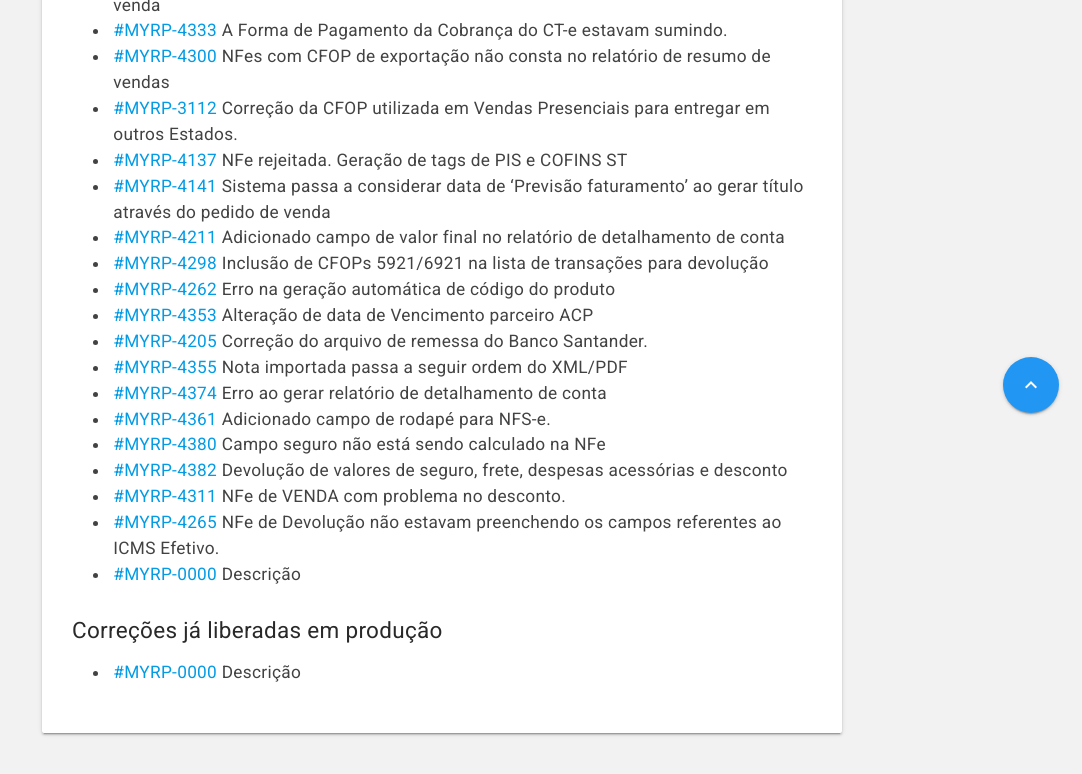
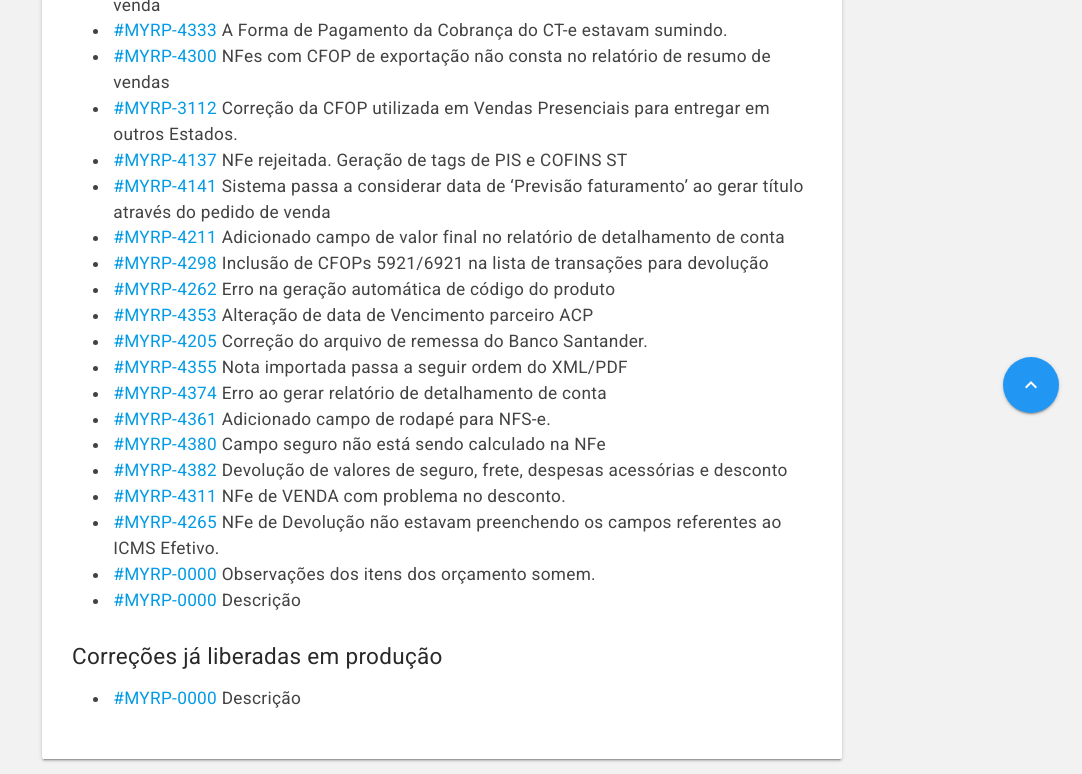
Before and after one commit to myrp-maicon/changelog-myrp, a Jekyll site: the page built from docs/myrp/19.07.01.md, in a window 1280 px wide. Shown: the part 464-1238 px from the top of the page, without its empty margins (198-1280 px from the left). Built offline with Jekyll 4.4.1, drawn with Linux system fonts in a browser that asks for light colours; nearby versions of some CDN libraries; our own code applies the rules of GitHub Pages for plain Markdown files; the repository's description, which GitHub fills in, is left out; before the commit the page ends 1212 px from its top, so only the background shows below that.

Commit message:
MC:MYRP-4301: Observações dos itens dos orçamento somem

```diff
--- a/docs/myrp/19.07.01.md
+++ b/docs/myrp/19.07.01.md
@@ -23,6 +23,7 @@
 * [#MYRP-4382](https://devmyrp.atlassian.net/browse/MYRP-4382) Devolução de valores de seguro, frete, despesas acessórias e desconto
 * [#MYRP-4311](https://devmyrp.atlassian.net/browse/MYRP-4311) NFe de VENDA com problema no desconto.
 * [#MYRP-4265](https://devmyrp.atlassian.net/browse/MYRP-4265) NFe de Devolução não estavam preenchendo os campos referentes ao ICMS Efetivo.
+* [#MYRP-0000](https://devmyrp.atlassian.net/browse/MYRP-4301) Observações dos itens dos orçamento somem.
 * [#MYRP-0000](https://devmyrp.atlassian.net/browse/MYRP-0000) Descrição
 
 
```
